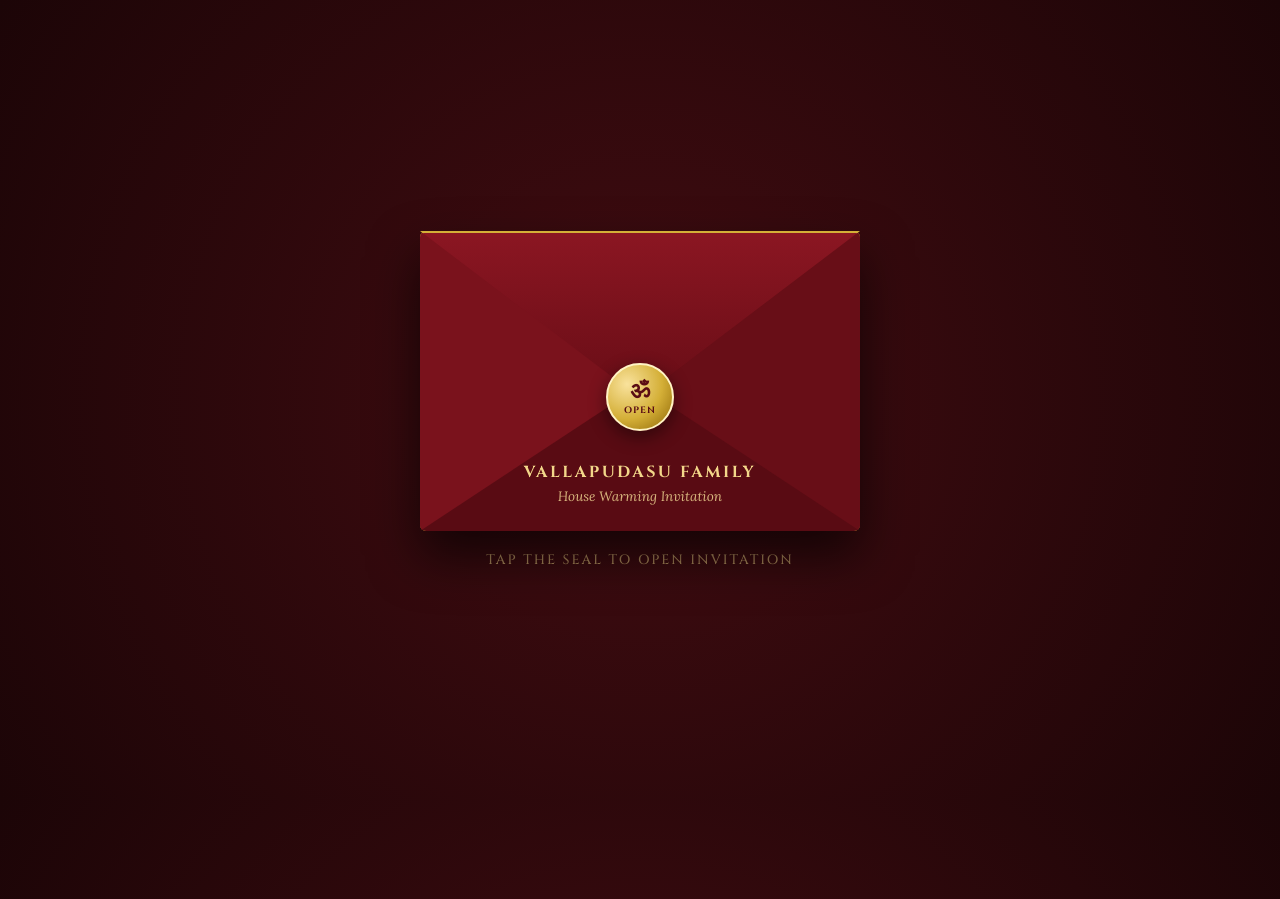
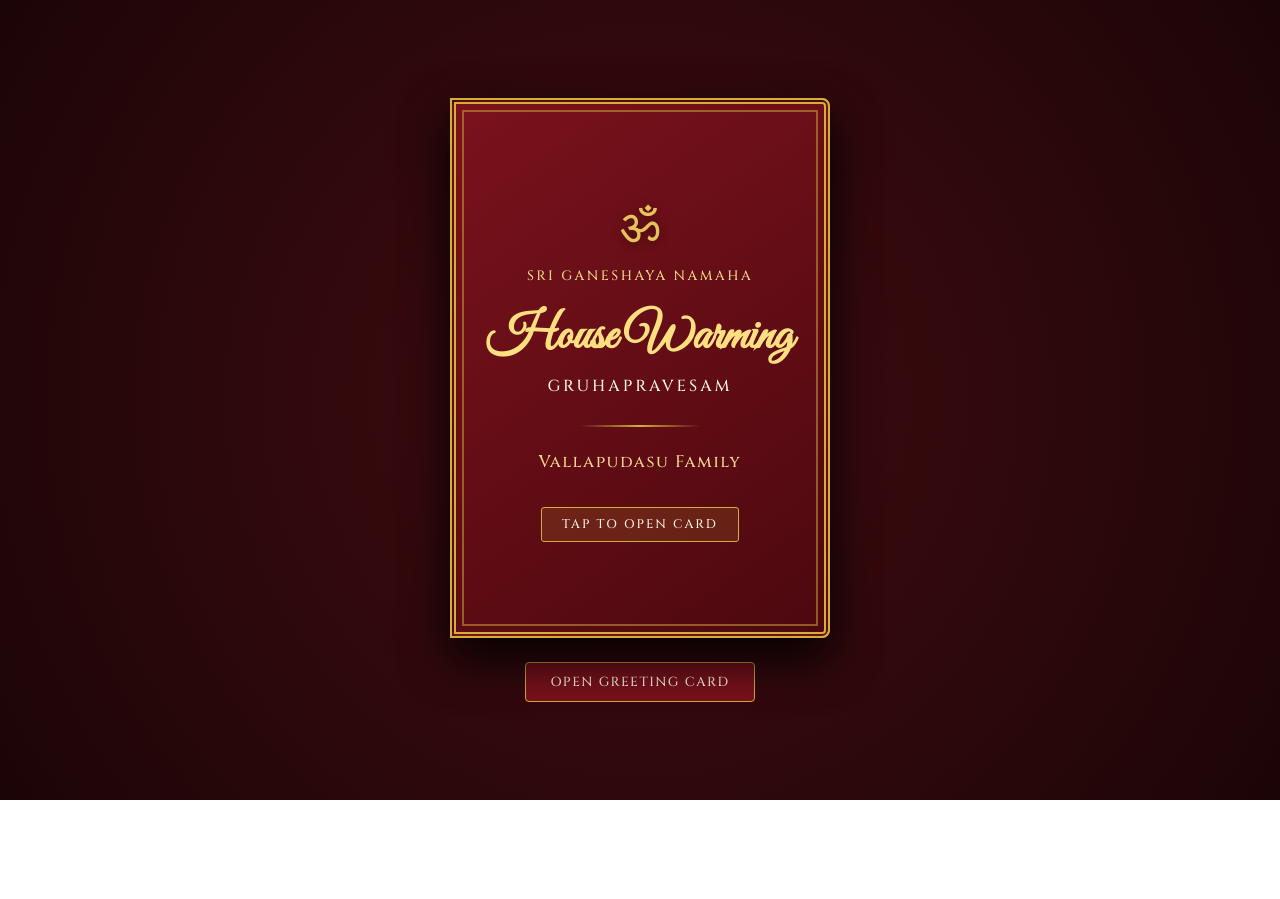
Before and after one commit to yashwanth319/houseworming, a plain HTML site: page index.html in a window 1280 px wide. After the commit the page ends 800 px from the top, so only its background shows below. Drawn offline with Linux system fonts and the light colour scheme.

Commit message:
Update title and styles for greeting card

```diff
--- a/index.html
+++ b/index.html
@@ -3,7 +3,7 @@
 <head>
   <meta charset="UTF-8">
   <meta name="viewport" content="width=device-width, initial-scale=1.0">
-  <title>Gruhapravesam Invitation - Vallapudasu Family</title>
+  <title>Gruhapravesam Greeting Card - Vallapudasu Family</title>
   <style>
     @import url('https://fonts.googleapis.com/css2?family=Cinzel:wght@500;700&family=Great+Vibes&family=Lora:ital,wght@0,400;0,600;1,400&display=swap');
 
@@ -18,6 +18,7 @@
       font-family: 'Lora', Georgia, serif;
       min-height: 100vh;
       display: flex;
+      flex-direction: column;
       justify-content: center;
       align-items: center;
       padding: 24px 16px;
@@ -25,327 +26,250 @@
       overflow-x: hidden;
     }
 
-    /* Scene Container */
-    .scene {
+    /* 3D Perspective Stage */
+    .stage {
+      perspective: 1800px;
+      width: 100%;
+      display: flex;
+      justify-content: center;
+      align-items: center;
+    }
+
+    /* Greeting Card Container */
+    .greeting-card {
       position: relative;
-      width: 100%;
-      max-width: 650px;
+      width: 380px;
+      height: 540px;
+      transform-style: preserve-3d;
+      transition: transform 0.9s cubic-bezier(0.25, 0.8, 0.25, 1);
+      cursor: pointer;
+    }
+
+    /* Shift right when opened so the 2-page spread stays centered */
+    .greeting-card.open {
+      transform: translateX(50%);
+    }
+
+    /* ---------------- RIGHT INSIDE PAGE (BASE) ---------------- */
+    .inside-right {
+      position: absolute;
+      inset: 0;
+      background: linear-gradient(145deg, #fffdf7 0%, #fdf5e6 100%);
+      border: 6px double #b8860b;
+      outline: 2px solid #7a121c;
+      outline-offset: -12px;
+      border-radius: 0 8px 8px 0;
+      box-shadow: 0 20px 45px rgba(0, 0, 0, 0.55);
+      padding: 28px 24px;
+      text-align: center;
       display: flex;
       flex-direction: column;
-      align-items: center;
-      justify-content: center;
-      perspective: 1400px;
+      justify-content: space-between;
+      z-index: 1;
     }
 
-    /* ---------------- COVER / ENVELOPE ---------------- */
-    .cover-wrapper {
-      position: relative;
-      width: 100%;
-      max-width: 440px;
-      height: 300px;
-      cursor: pointer;
-      transition: opacity 0.6s ease 0.55s, transform 0.6s ease 0.55s;
+    /* ---------------- FRONT COVER + LEFT INSIDE PAGE ---------------- */
+    .card-cover {
+      position: absolute;
+      inset: 0;
+      transform-origin: left center;
+      transform-style: preserve-3d;
+      transition: transform 1s cubic-bezier(0.25, 0.8, 0.25, 1);
       z-index: 2;
     }
 
-    .scene.opened .cover-wrapper {
-      opacity: 0;
-      transform: translateY(80px) scale(0.9);
-      pointer-events: none;
-      position: absolute;
+    .greeting-card.open .card-cover {
+      transform: rotateY(-180deg);
     }
 
-    .envelope-back {
+    .cover-front,
+    .inside-left {
       position: absolute;
       inset: 0;
-      background: linear-gradient(145deg, #6b0f18, #45080e);
-      border: 2px solid #d4af37;
-      border-radius: 6px;
-      box-shadow: 0 25px 50px rgba(0, 0, 0, 0.65);
+      backface-visibility: hidden;
+      -webkit-backface-visibility: hidden;
+      border-radius: 0 8px 8px 0;
     }
 
-    /* Card peeking inside the cover */
-    .card-peek {
-      position: absolute;
-      left: 18px;
-      right: 18px;
-      top: 16px;
-      bottom: 16px;
-      background: linear-gradient(145deg, #fffdf7, #fdf5e6);
-      border: 3px double #b8860b;
-      border-radius: 4px;
+    /* Front Cover Design */
+    .cover-front {
+      background: linear-gradient(145deg, #7a121c 0%, #4d080f 100%);
+      border: 6px double #d4af37;
+      outline: 2px solid rgba(212, 175, 55, 0.5);
+      outline-offset: -14px;
+      box-shadow: 0 20px 50px rgba(0, 0, 0, 0.6);
+      padding: 36px 26px;
       display: flex;
       flex-direction: column;
+      justify-content: center;
       align-items: center;
-      justify-content: center;
-      padding: 16px;
       text-align: center;
-      transition: transform 0.7s cubic-bezier(0.22, 1, 0.36, 1) 0.25s;
-      z-index: 2;
+      color: #f9e29c;
     }
 
-    .scene.opened .card-peek {
-      transform: translateY(-130px);
+    .cover-om {
+      font-size: 3rem;
+      color: #e6c25b;
+      margin-bottom: 12px;
+      text-shadow: 0 2px 10px rgba(0, 0, 0, 0.4);
     }
 
-    .card-peek span {
+    .cover-blessing {
+      font-family: 'Cinzel', serif;
+      font-size: 0.85rem;
+      letter-spacing: 2.5px;
+      text-transform: uppercase;
+      color: #f3d78a;
+      margin-bottom: 24px;
+    }
+
+    .cover-title {
       font-family: 'Great Vibes', cursive;
+      font-size: 3.1rem;
+      color: #ffdf80;
+      line-height: 1.15;
+      margin-bottom: 8px;
+    }
+
+    .cover-subtitle {
+      font-family: 'Cinzel', serif;
+      font-size: 1rem;
+      letter-spacing: 3px;
+      text-transform: uppercase;
+      color: #fdf5e6;
+      margin-bottom: 28px;
+    }
+
+    .cover-divider {
+      width: 120px;
+      height: 2px;
+      background: linear-gradient(to right, transparent, #d4af37, transparent);
+      margin-bottom: 24px;
+    }
+
+    .cover-family {
+      font-family: 'Cinzel', serif;
+      font-size: 1.05rem;
+      letter-spacing: 1.5px;
+      color: #f3d78a;
+      margin-bottom: 34px;
+    }
+
+    .open-badge {
+      border: 1px solid #d4af37;
+      padding: 8px 20px;
+      font-family: 'Cinzel', serif;
+      font-size: 0.78rem;
+      letter-spacing: 2px;
+      text-transform: uppercase;
+      color: #fdf5e6;
+      background: rgba(212, 175, 55, 0.14);
+      border-radius: 3px;
+      animation: pulse 2s infinite;
+    }
+
+    @keyframes pulse {
+      0%, 100% { opacity: 0.7; }
+      50% { opacity: 1; }
+    }
+
+    /* Inside Left Page (Back of Cover) */
+    .inside-left {
+      transform: rotateY(180deg);
+      background: linear-gradient(145deg, #fdf5e6 0%, #f8ebd2 100%);
+      border: 6px double #b8860b;
+      outline: 2px solid #7a121c;
+      outline-offset: -12px;
+      border-radius: 8px 0 0 8px;
+      box-shadow: inset -12px 0 24px rgba(122, 18, 28, 0.1);
+      padding: 32px 24px;
+      display: flex;
+      flex-direction: column;
+      justify-content: space-between;
+      align-items: center;
+      text-align: center;
+    }
+
+    /* ---------------- TYPOGRAPHY INSIDE CARD ---------------- */
+    .symbol {
       font-size: 2rem;
       color: #b8860b;
     }
 
-    .card-peek small {
-      font-family: 'Cinzel', serif;
-      font-size: 0.75rem;
-      letter-spacing: 2px;
-      color: #7a121c;
-      text-transform: uppercase;
-    }
-
-    /* Front pocket of the cover */
-    .envelope-front {
-      position: absolute;
-      inset: 0;
-      z-index: 3;
-      pointer-events: none;
-      overflow: hidden;
-      border-radius: 6px;
-    }
-
-    .envelope-front::before {
-      content: "";
-      position: absolute;
-      bottom: 0;
-      left: 0;
-      width: 0;
-      height: 0;
-      border-left: 220px solid #7a121c;
-      border-right: 220px solid #680e17;
-      border-top: 155px solid transparent;
-      border-bottom: 145px solid #590b13;
-    }
-
-    .cover-label {
-      position: absolute;
-      bottom: 26px;
-      left: 0;
-      right: 0;
-      text-align: center;
-      z-index: 4;
-      pointer-events: none;
-    }
-
-    .cover-label h2 {
-      font-family: 'Cinzel', serif;
-      font-size: 1rem;
-      letter-spacing: 2.5px;
-      color: #f3d78a;
-      text-transform: uppercase;
-      margin-bottom: 4px;
-    }
-
-    .cover-label p {
-      font-size: 0.85rem;
-      font-style: italic;
-      color: #e6c98a;
-      opacity: 0.9;
-    }
-
-    /* Top Flap */
-    .envelope-flap {
-      position: absolute;
-      top: 0;
-      left: 0;
-      width: 100%;
-      height: 165px;
-      transform-origin: top center;
-      transition: transform 0.55s ease;
-      z-index: 5;
-      transform-style: preserve-3d;
-    }
-
-    .envelope-flap::before {
-      content: "";
-      position: absolute;
-      top: 0;
-      left: 0;
-      width: 100%;
-      height: 100%;
-      background: linear-gradient(180deg, #8b1622 0%, #680d16 100%);
-      clip-path: polygon(0 0, 100% 0, 50% 100%);
-      border-top: 2px solid #d4af37;
-    }
-
-    .scene.opened .envelope-flap {
-      transform: rotateX(180deg);
-      z-index: 1;
-    }
-
-    /* Golden Wax Seal */
-    .wax-seal {
-      position: absolute;
-      top: 132px;
-      left: 50%;
-      transform: translateX(-50%);
-      width: 68px;
-      height: 68px;
-      border-radius: 50%;
-      background: radial-gradient(circle at 30% 30%, #f9e29c, #d4af37 55%, #8c6405 100%);
-      border: 2px solid #fff3c4;
-      box-shadow: 0 6px 18px rgba(0, 0, 0, 0.45);
-      display: flex;
-      flex-direction: column;
-      align-items: center;
-      justify-content: center;
-      color: #5a0d14;
-      z-index: 6;
-      transition: transform 0.3s ease, opacity 0.35s ease;
-    }
-
-    .cover-wrapper:hover .wax-seal {
-      transform: translateX(-50%) scale(1.08);
-    }
-
-    .scene.opened .wax-seal {
-      opacity: 0;
-      transform: translateX(-50%) scale(0.6);
-    }
-
-    .wax-seal .om {
-      font-size: 1.45rem;
-      line-height: 1;
-      font-weight: bold;
-    }
-
-    .wax-seal .open-text {
-      font-family: 'Cinzel', serif;
-      font-size: 0.58rem;
-      font-weight: 700;
-      letter-spacing: 1px;
-      text-transform: uppercase;
-      margin-top: 2px;
-    }
-
-    .tap-hint {
-      margin-top: 20px;
-      font-family: 'Cinzel', serif;
-      font-size: 0.85rem;
-      letter-spacing: 2px;
-      color: #f3d78a;
-      text-transform: uppercase;
-      animation: pulse 1.8s infinite;
-      transition: opacity 0.4s ease;
-    }
-
-    .scene.opened .tap-hint {
-      opacity: 0;
-      display: none;
-    }
-
-    @keyframes pulse {
-      0%, 100% { opacity: 0.55; }
-      50% { opacity: 1; }
-    }
-
-    /* ---------------- FULL INVITATION CARD ---------------- */
-    .invitation-card {
-      background: linear-gradient(145deg, #fffdf7 0%, #fdf5e6 100%);
-      width: 100%;
-      max-width: 650px;
-      padding: 42px 34px;
-      border: 8px double #b8860b;
-      outline: 3px solid #7a121c;
-      outline-offset: -16px;
-      box-shadow: 0 25px 60px rgba(0, 0, 0, 0.55);
-      text-align: center;
-      opacity: 0;
-      transform: translateY(70px) scale(0.92);
-      pointer-events: none;
-      position: absolute;
-      transition: opacity 0.7s ease 0.6s, transform 0.8s cubic-bezier(0.22, 1, 0.36, 1) 0.6s;
-    }
-
-    .scene.opened .invitation-card {
-      position: relative;
-      opacity: 1;
-      transform: translateY(0) scale(1);
-      pointer-events: auto;
-    }
-
-    .symbol {
-      font-size: 2.2rem;
-      color: #b8860b;
-      margin-bottom: 6px;
-    }
-
     .blessing {
       font-family: 'Cinzel', serif;
-      font-size: 0.9rem;
+      font-size: 0.8rem;
       letter-spacing: 2px;
       color: #8b1e24;
       font-weight: 700;
-      margin-bottom: 12px;
       text-transform: uppercase;
+      margin-top: 4px;
     }
 
-    .subtitle {
-      font-size: 1rem;
+    .quote {
+      font-size: 0.95rem;
+      font-style: italic;
+      line-height: 1.75;
+      color: #5c3a21;
+      padding: 0 8px;
+    }
+
+    .divider {
+      width: 110px;
+      height: 2px;
+      background: linear-gradient(to right, transparent, #b8860b, transparent);
+      margin: 10px auto;
+    }
+
+    .hosts-label {
+      font-size: 0.85rem;
       font-style: italic;
       color: #5c3a21;
-      margin-bottom: 18px;
+      margin-bottom: 6px;
     }
 
     .hosts {
       font-family: 'Cinzel', serif;
-      font-size: 1.25rem;
+      font-size: 1rem;
       font-weight: 700;
       color: #7a121c;
-      line-height: 1.6;
-      margin-bottom: 18px;
+      line-height: 1.5;
     }
 
     .invite-text {
-      font-size: 1rem;
-      line-height: 1.7;
+      font-size: 0.88rem;
+      line-height: 1.5;
       color: #4a2c2a;
-      margin-bottom: 18px;
+      margin: 8px 0;
     }
 
     .event-title {
       font-family: 'Great Vibes', cursive;
-      font-size: 3.1rem;
+      font-size: 2.3rem;
       color: #b8860b;
-      margin: 6px 0 4px;
-      line-height: 1.2;
+      line-height: 1.1;
     }
 
     .event-subtitle {
       font-family: 'Cinzel', serif;
-      font-size: 1.1rem;
-      letter-spacing: 3px;
+      font-size: 0.88rem;
+      letter-spacing: 2.5px;
       color: #7a121c;
       text-transform: uppercase;
-      margin-bottom: 22px;
-    }
-
-    .divider {
-      width: 160px;
-      height: 2px;
-      background: linear-gradient(to right, transparent, #b8860b, transparent);
-      margin: 18px auto;
+      margin-bottom: 8px;
     }
 
     .details-box {
       background-color: rgba(184, 134, 11, 0.08);
       border-top: 1px solid #d4af37;
       border-bottom: 1px solid #d4af37;
-      padding: 18px 16px;
-      margin: 20px 0;
+      padding: 12px 10px;
+      margin: 8px 0;
     }
 
     .detail-row {
-      margin: 10px 0;
-      font-size: 1rem;
+      margin: 6px 0;
+      font-size: 0.88rem;
       color: #3b1c1c;
     }
 
@@ -353,146 +277,128 @@
       font-family: 'Cinzel', serif;
       font-weight: 700;
       color: #7a121c;
-      display: block;
-      font-size: 0.88rem;
+      font-size: 0.76rem;
       letter-spacing: 1px;
       text-transform: uppercase;
-      margin-bottom: 2px;
+      display: block;
     }
 
     .compliments-label {
-      font-size: 0.92rem;
+      font-size: 0.85rem;
       font-style: italic;
       color: #6b4c35;
-      margin-top: 20px;
     }
 
     .son-name {
       font-family: 'Cinzel', serif;
-      font-size: 1.2rem;
+      font-size: 1.05rem;
       font-weight: 700;
       color: #7a121c;
-      margin-top: 6px;
+      margin-top: 4px;
     }
 
     .footer-note {
-      margin-top: 16px;
-      font-size: 0.9rem;
+      font-size: 0.82rem;
       color: #5c3a21;
+      margin-top: 4px;
     }
 
-    .close-btn {
+    .controls {
       margin-top: 24px;
+      text-align: center;
+    }
+
+    .toggle-btn {
       background: #7a121c;
       color: #fdf5e6;
       border: 1px solid #d4af37;
-      padding: 10px 22px;
+      padding: 10px 24px;
       font-family: 'Cinzel', serif;
       font-size: 0.82rem;
       letter-spacing: 1.5px;
       text-transform: uppercase;
       cursor: pointer;
-      border-radius: 3px;
+      border-radius: 4px;
       transition: background 0.25s ease;
     }
 
-    .close-btn:hover {
+    .toggle-btn:hover {
       background: #5a0d14;
     }
 
-    @media (max-width: 480px) {
-      .cover-wrapper {
-        height: 250px;
+    /* Responsive Scaling for Tablets & Mobile */
+    @media (max-width: 820px) {
+      .greeting-card {
+        width: 300px;
+        height: 460px;
       }
-      .envelope-front::before {
-        border-left-width: 190px;
-        border-right-width: 190px;
-        border-top-width: 130px;
-        border-bottom-width: 120px;
-      }
-      .envelope-flap {
-        height: 138px;
-      }
-      .wax-seal {
-        top: 105px;
-      }
-      .invitation-card {
-        padding: 32px 22px;
-      }
-      .event-title {
-        font-size: 2.5rem;
-      }
+      .cover-title { font-size: 2.5rem; }
+      .event-title { font-size: 1.9rem; }
+      .hosts { font-size: 0.88rem; }
+      .detail-row, .quote, .invite-text { font-size: 0.8rem; }
     }
 
-    @media print {
-      body {
-        background: none;
-        padding: 0;
-      }
-      .cover-wrapper,
-      .tap-hint,
-      .close-btn {
-        display: none !important;
-      }
-      .invitation-card {
-        position: relative;
-        opacity: 1;
-        transform: none;
-        box-shadow: none;
+    @media (max-width: 640px) {
+      .greeting-card.open {
+        transform: translateX(50%) scale(0.55);
       }
     }
   </style>
 </head>
 <body>
 
-  <div class="scene" id="scene">
-    <!-- Envelope Cover -->
-    <div class="cover-wrapper" id="cover" onclick="openInvitation()" role="button" aria-label="Open Invitation">
-      <div class="envelope-back"></div>
+  <div class="stage">
+    <div class="greeting-card" id="card" onclick="toggleCard()">
 
-      <div class="card-peek">
-        <span>Gruhapravesam</span>
-        <small>Vallapudasu Family</small>
+      <!-- FRONT COVER & INSIDE LEFT PAGE -->
+      <div class="card-cover">
+        <!-- Outside Front -->
+        <div class="cover-front">
+          <div class="cover-om">&#2384;</div>
+          <div class="cover-blessing">Sri Ganeshaya Namaha</div>
+          <h1 class="cover-title">House Warming</h1>
+          <div class="cover-subtitle">Gruhapravesam</div>
+          <div class="cover-divider"></div>
+          <div class="cover-family">Vallapudasu Family</div>
+          <div class="open-badge">Tap to Open Card</div>
         </div>
 
-      <div class="envelope-front"></div>
-
-      <div class="cover-label">
-        <h2>Vallapudasu Family</h2>
-        <p>House Warming Invitation</p>
+        <!-- Inside Left Page -->
+        <div class="inside-left">
+          <div>
+            <div class="symbol">&#2384;</div>
+            <div class="blessing">Warm Welcome</div>
           </div>
 
-      <div class="envelope-flap"></div>
+          <p class="quote">
+            "A new home is a place for memories to be made and dreams to come true. Your presence and blessings will make this auspicious beginning truly special for us."
+          </p>
 
-      <div class="wax-seal">
-        <span class="om">&#2384;</span>
-        <span class="open-text">Open</span>
+          <div class="divider"></div>
+
+          <div>
+            <p class="compliments-label">With Best Compliments From</p>
+            <div class="son-name">Vallapudasu Yashwanth Goud</div>
+            <div class="footer-note">Near &amp; Dear</div>
+          </div>
         </div>
       </div>
 
-    <div class="tap-hint">Tap the seal to open invitation</div>
-
-    <!-- Full Invitation Card -->
-    <div class="invitation-card">
-      <div class="symbol">&#2384;</div>
-      <div class="blessing">Sri Ganeshaya Namaha</div>
-
-      <p class="subtitle">With the blessings of Almighty and Elders</p>
-
+      <!-- INSIDE RIGHT PAGE -->
+      <div class="inside-right">
+        <div>
+          <p class="hosts-label">With the blessings of Almighty &amp; Elders</p>
           <div class="hosts">
             Smt. Vallapudasu Ramadevi Goud<br>
             &amp;<br>
             Sri Vallapudasu Srisailam Goud
           </div>
-
           <p class="invite-text">
-        Cordially invite you and your family to grace the auspicious occasion of our
+            Cordially invite you and your family to our
           </p>
-
-      <h1 class="event-title">House Warming Ceremony</h1>
+          <div class="event-title">House Warming</div>
           <div class="event-subtitle">Gruhapravesam</div>
-
-      <div class="divider"></div>
+        </div>
 
         <div class="details-box">
           <div class="detail-row">
@@ -509,25 +415,30 @@
           </div>
           <div class="detail-row">
             <span class="detail-label">Venue</span>
-          [House No., Street Name, Locality, City - PIN]
+            [House No., Street, Locality, City]
           </div>
         </div>
 
-      <p class="compliments-label">With Best Compliments From</p>
-      <div class="son-name">Vallapudasu Yashwanth Goud</div>
-      <div class="footer-note">Near &amp; Dear &bull; Contact: [+91 XXXXX XXXXX]</div>
-
-      <button class="close-btn" onclick="closeInvitation()">Close Cover</button>
+        <div class="footer-note">
+          Contact: [+91 XXXXX XXXXX]
         </div>
       </div>
 
+    </div>
+  </div>
+
+  <div class="controls">
+    <button class="toggle-btn" id="toggleBtn" onclick="toggleCard()">Open Greeting Card</button>
+  </div>
+
   <script>
-    function openInvitation() {
-      document.getElementById('scene').classList.add('opened');
-    }
-
-    function closeInvitation() {
-      document.getElementById('scene').classList.remove('opened');
+    function toggleCard() {
+      const card = document.getElementById('card');
+      const btn = document.getElementById('toggleBtn');
+      card.classList.toggle('open');
+      btn.textContent = card.classList.contains('open')
+        ? 'Close Greeting Card'
+        : 'Open Greeting Card';
     }
   </script>
 
```
Lines whose indentation alone changed are shown as unchanged.
